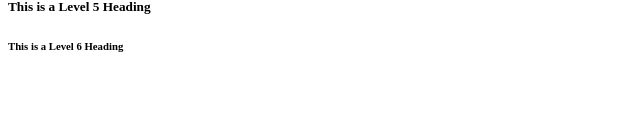
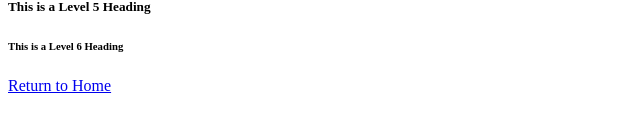
Before and after one commit to Lizzie-is-here/Lizzie-is-here.github.io, a plain HTML site: page heading.html in a window 1280 px wide. Shown: the part 198-330 px from the top of the page, without its empty margins (0-640 px from the left). Drawn offline with Linux system fonts and the light colour scheme.

Commit message:
Update heading.html

```diff
--- a/heading.html
+++ b/heading.html
@@ -12,6 +12,6 @@ Demo of Headings in HTML
 <h4>This is a Level 4 Heading</h4>
 <h5>This is a Level 5 Heading</h5>
 <h6>This is a Level 6 Heading</h6>
-
+ <p><a href="index.html">Return to Home</a></p>
 </body>
 </html>
```
